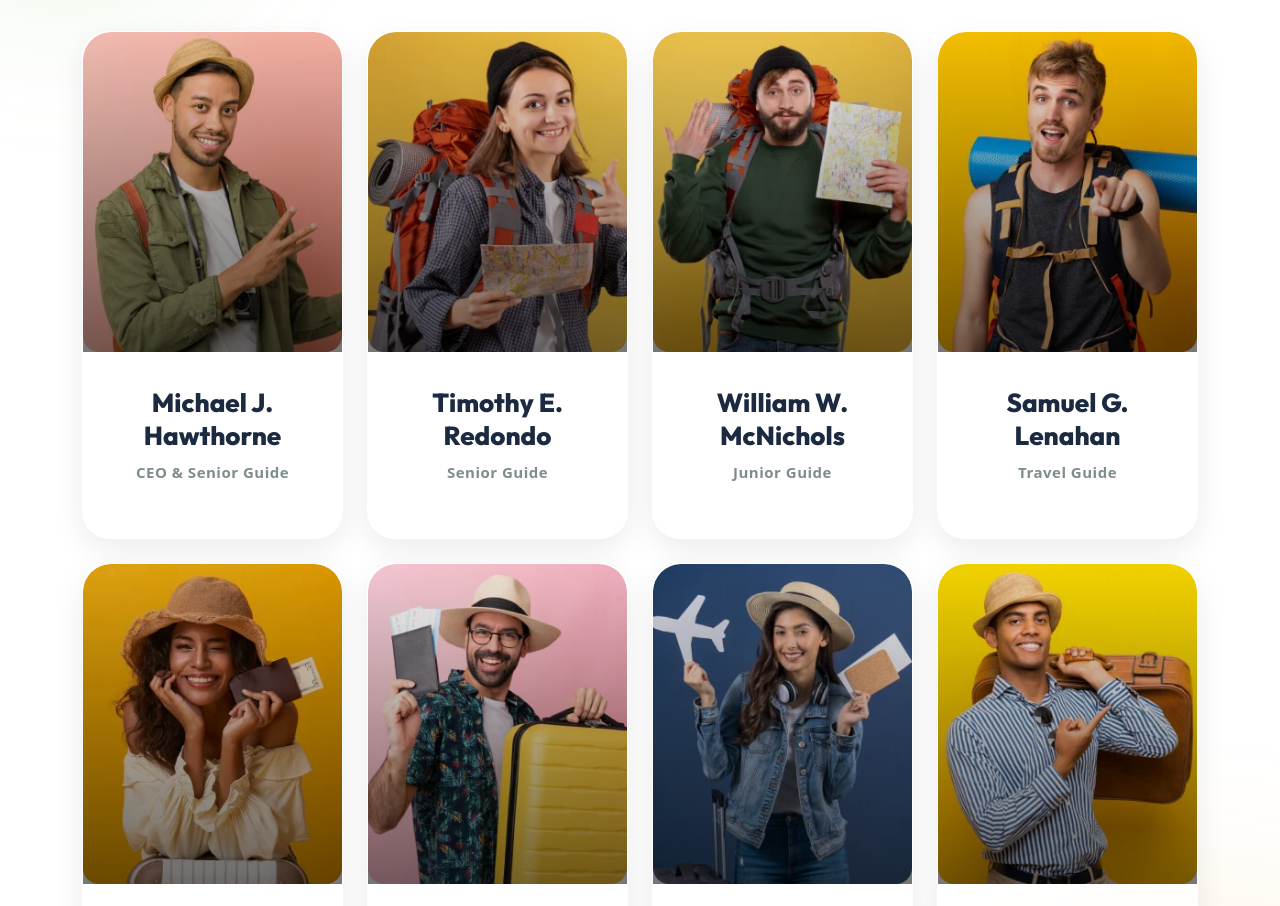
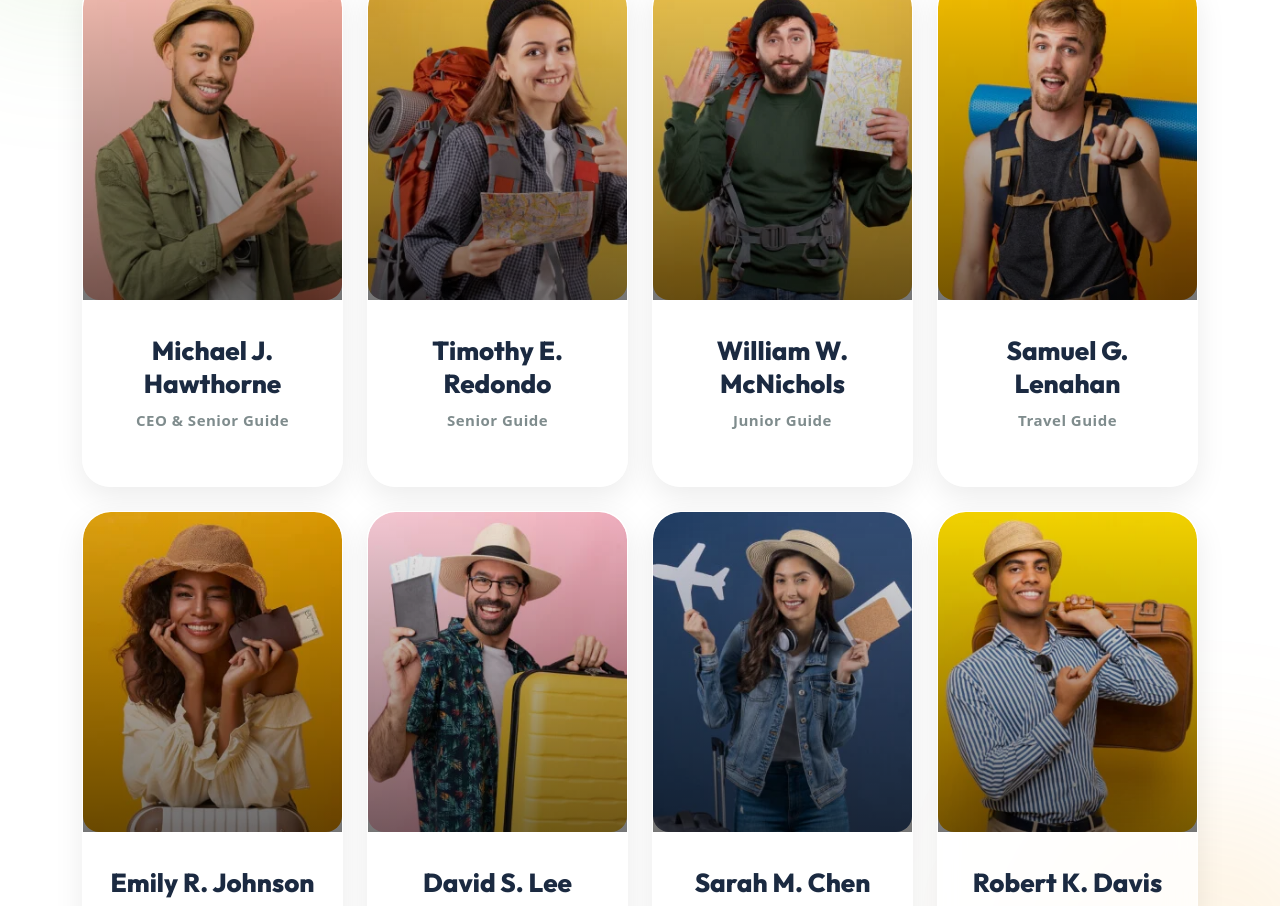
Before and after one commit to MrGokul27/travel, a plain HTML site: page tour-guide.html in a window 1280 px wide. Shown: the part 655-1561 px from the top of the page. Drawn offline with nearby package versions, Linux system fonts and the light colour scheme.

Commit message:
refactor: changes

```diff
--- a/assets/css/tours.css
+++ b/assets/css/tours.css
@@ -270,7 +270,7 @@
 ========================================= */
 
 .tripex-team-page {
-  padding: 100px 0;
+  /* padding: 100px 0; */
   position: relative;
   overflow: hidden;
 }
--- a/tour-guide.html
+++ b/tour-guide.html
@@ -59,7 +59,7 @@
     </section>
 
     <!-- ====== Start Tour Guide Section ====== -->
-    <section class="tripex-team-page">
+    <section class="tripex-team-page pt-5 pb-5">
       <div class="container">
         <div class="row justify-content-center">
           <div class="col-lg-8">
```
Also changed, not shown: events.html (+1 -1 lines).
